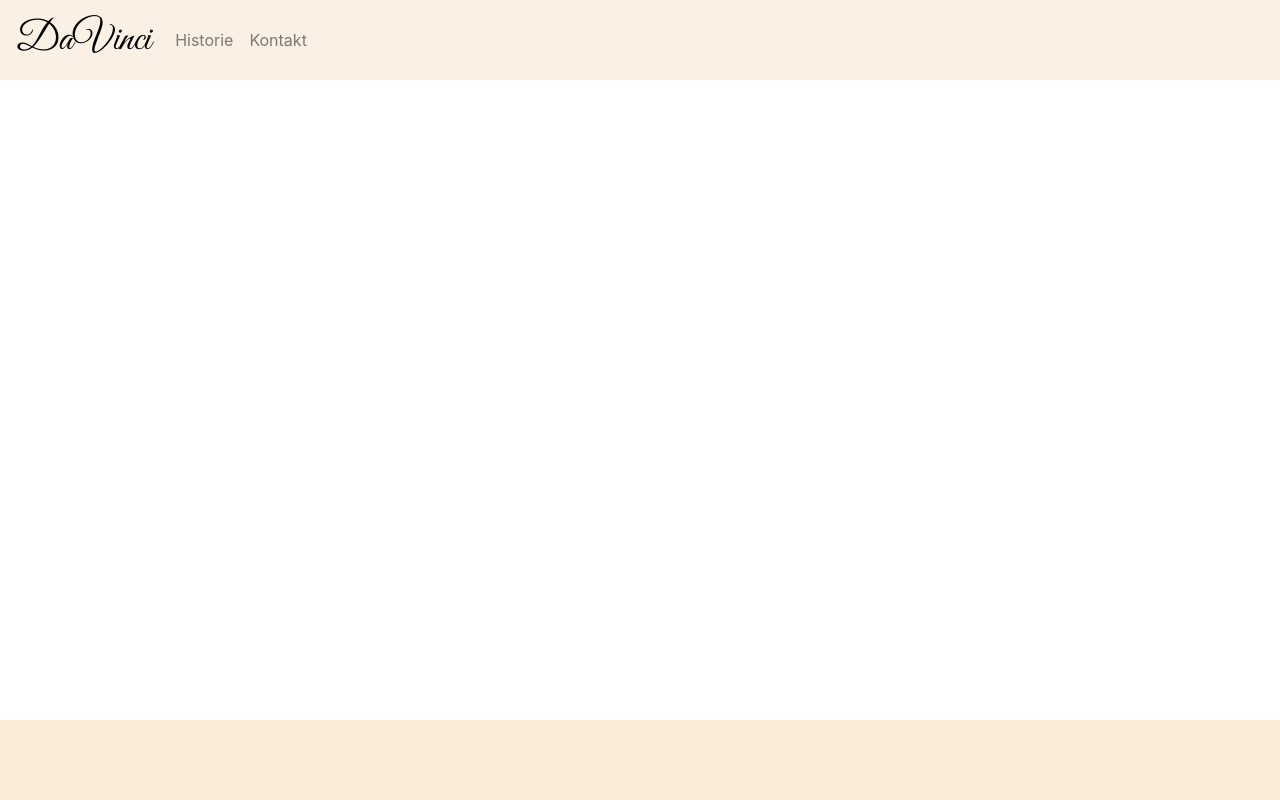
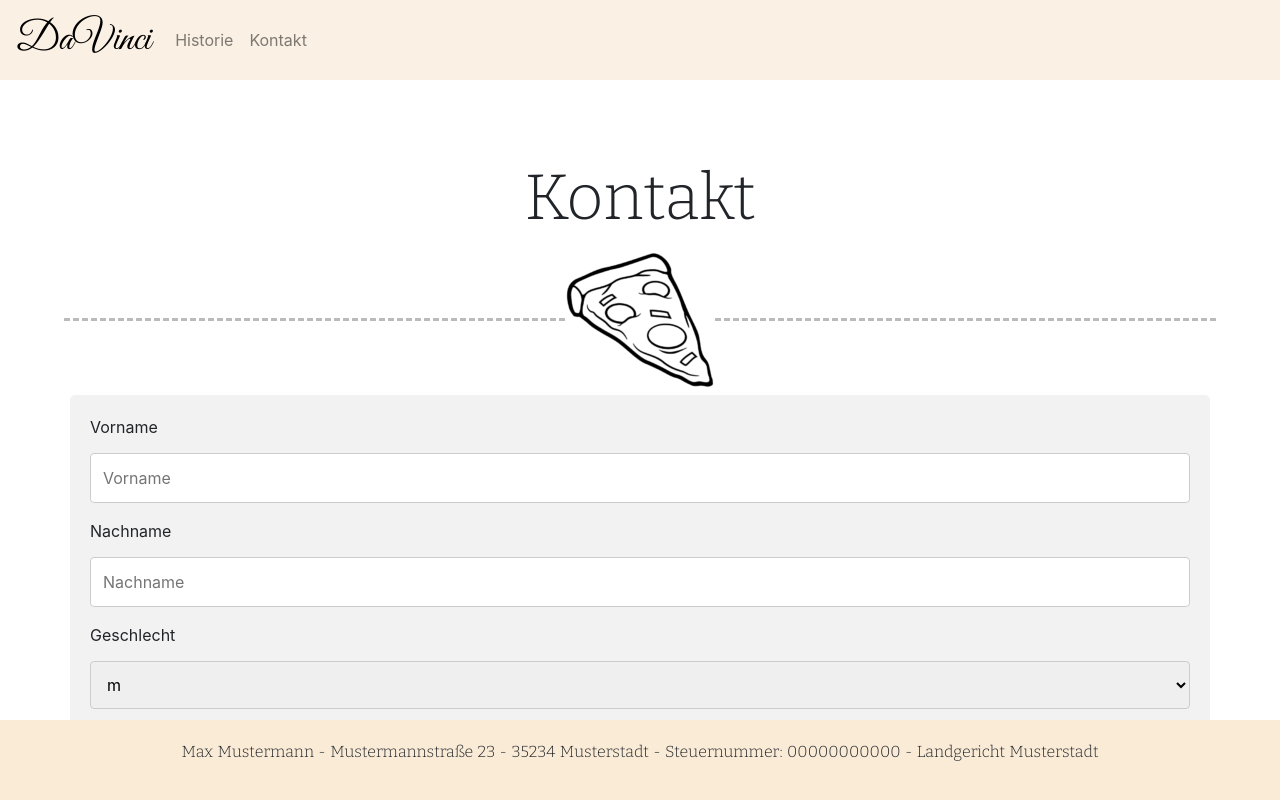
Before and after one commit to Fidelityyy/DaVinciNuxt, a Nuxt app: page /kontakt in a window 1280 px wide. Built offline with nearby package versions, Linux system fonts and the light colour scheme.

Commit message:
Kontakt ausgebessert, Historie neu gemacht, Footer befüllt

```diff
--- a/pages/historie.vue
+++ b/pages/historie.vue
@@ -4,38 +4,26 @@
       <Navbar />
     </div>
     <div id="body">
+      <h1>Historie</h1>
       <div id="erstercontainer">
         <hr class="dashed" />
-        <img
-          src="~assets/pizza2.png"
-          alt="Pizza vector"
-        /><img />
+        <img src="~assets/pizza2.png" alt="Pizza vector" /><img />
         <hr class="dashed" />
       </div>
-      <div id="zweitercontainer">
-        <div id="davinciblock">
-          <img
-            id="davinci"
-            src="https://www.planet-schule.de/mm/nie-wieder-keine-ahnung/malerei/img/kuenstler_da_vinci.jpg"
-            style="width: 10vw; height: auto; border-radius: 50%"
-          /><img />
-          <p class="leonardo">Leonardo Da Vinci</p>
-        </div>
-        <div id="pizzablock">
-          <img
-            id="pizzabild"
-            src="https://www.koch-mit.de/app/uploads/2020/02/ofenpizza.jpg"
-            style="width: 20vw; border-radius: 5%"
-          /><img />
-          <p id="pizzatext">
-            Unsere Traditions-Pizzeria besteht seit Ihrer Eröffnung im Jahre
-            1472 und überzeugt seitdem mit ihren frischen und leckeren Pizzen.
-          </p>
-        </div>
-        <div id="abtrennung"></div>
+      <div id = "leonardocontainer">
+      <div id="leonardobox">
+        <img src="~assets/davinciportait.jpg" id = "leonardobild"/>
+        <p id="#leonardobildunterschrift">Leonardo Da Vinci</p>
+      </div>
+          <p id="leonardotext">
+          Die Geschichte unserer Pizzeria fängt im Jahre 1472 an, als der
+          Gründer unserer Pizzeria, Leonardo Da Vinci, sich mit 20 Jahren dazu
+          entschließt, sein Hobby zum Beruf zu machen und eine Pizzeria zu
+          gründen.
+        </p>
       </div>
     </div>
-    <div id="footer"></div>
+    <div id="footer"><p>Max Mustermann - Mustermannstraße 23 - 35234 Musterstadt - Steuernummer: 00000000000 - Landgericht Musterstadt</p></div>
   </div>
 </template>
 
@@ -86,47 +74,63 @@ export default {};
 
 #erstercontainer {
   display: flex;
-  width: 90vw;
+  width: 100vw;
   justify-content: center;
 }
 
 hr.dashed {
   display: flex;
-  width: 100%;
+  width: 40%;
   border-top: 3px dashed #bbb;
   align-self: center;
 }
-#zweitercontainer {
+
+#leonardotext {
+  text-align: center;
+  margin-right: 10vw;
+  margin-left: 10vw;
+  font-family: "Bitter", serif;
+  background-color: floralwhite;
+  box-shadow: 0 4px 8px 0 rgba(0, 0, 0, 0.2), 0 6px 20px 0 rgba(0, 0, 0, 0.19)
+}
+
+#leonardobox {
   display: flex;
   flex-direction: column;
-  width: 100%;
+  align-items: center;
   text-align: center;
+  margin-left: 10vw;
 }
 
-#davinciblock {
-  display: flex;
-  flex-direction: column;
-  align-self: start;
+#leonardocontainer {
+  display:flex;
+  margin-top: 5vh;
 }
 
-#pizzablock {
-  display: flex;
+#leonardobild {
+  border-radius: 50%;
   width: 10vw;
+  margin-bottom: 1vh;
   height: auto;
-  align-content: center;
+  box-shadow: 0 4px 8px 0 rgba(0, 0, 0, 0.7), 0 6px 20px 0 rgba(0, 0, 0, 0.19)
 }
 
-#pizzatext {
-  margin-left: 5vw;
-  display: flex;
-  width: 10vw;
-  height: 10vh;
+#leonardobildunterschrift {
+  font-family: "Great Vibes", cursive;
 }
 
 #footer {
-  grid-area: footer;
+  display:flex;
   width: 100vw;
   background-color: antiquewhite;
-  height: 100%;
+  font-family: "Bitter", serif;
+  justify-content: center;
+  align-items: center;
+}
+
+h1 {
+  text-align: center;
+  font-family: "Bitter", serif;
+  font-size: 8vh;
 }
 </style>
--- a/pages/index.vue
+++ b/pages/index.vue
@@ -15,7 +15,7 @@
         </div>
       </div>
     </div>
-    <div id="footer"></div>
+    <div id="footer"><p>Max Mustermann - Mustermannstraße 23 - 35234 Musterstadt - Steuernummer: 00000000000 - Landgericht Musterstadt</p></div>
   </div>
 </template>
 
@@ -96,7 +96,11 @@ hr.dashed {
 }
 
 #footer {
+  display:flex;
   width: 100vw;
   background-color: antiquewhite;
+  font-family: "Bitter", serif;
+  justify-content: center;
+  align-items: center;
 }
 </style>
--- a/pages/kontakt.vue
+++ b/pages/kontakt.vue
@@ -1,11 +1,55 @@
 <template>
   <div id="container">
-     <div id="header">
-      <Navbar/>
+    <div id="header">
+      <Navbar />
     </div>
     <div id="body">
+      <h1>Kontakt</h1>
+      <div id="erstercontainer">
+        <hr class="dashed" />
+        <img src="~assets/pizza2.png" alt="Pizza vector" /><img />
+        <hr class="dashed" />
+      </div>
+      <div>
+        <div class="container">
+          <form action="action_page.php">
+            <label for="vname">Vorname</label>
+            <input
+              type="text"
+              id="vname"
+              name="vorname"
+              placeholder="Vorname"
+            />
+
+            <label for="nname">Nachname</label>
+            <input
+              type="text"
+              id="nname"
+              name="nachname"
+              placeholder="Nachname"
+            />
+
+            <label for="ges">Geschlecht</label>
+            <select id="ges" name="geschlecht">
+              <option value="m">m</option>
+              <option value="w">w</option>
+              <option value="d">d</option>
+            </select>
+
+            <label for="nachricht">Nachricht:</label>
+            <textarea
+              id="nachricht"
+              name="nachricht"
+              placeholder="Nachricht eingeben."
+              style="height: 200px"
+            ></textarea>
+
+            <input type="submit" value="Senden" />
+          </form>
+        </div>
+      </div>
     </div>
-    <div id="footer"></div>
+    <div id="footer"><p>Max Mustermann - Mustermannstraße 23 - 35234 Musterstadt - Steuernummer: 00000000000 - Landgericht Musterstadt</p></div>
   </div>
 </template>
 
@@ -13,7 +57,7 @@
 export default {};
 </script>
 
-<style>
+<style scoped>
 #container {
   display: grid;
   width: 100vw;
@@ -45,10 +89,73 @@ export default {};
   justify-self: center;
   padding-top: 10vh;
   flex-direction: column;
+  overflow-y: auto;
+  -ms-overflow-style: none;
+  scrollbar-width: none;
 }
 
 #footer {
+  display:flex;
   width: 100vw;
   background-color: antiquewhite;
+  font-family: "Bitter", serif;
+  justify-content: center;
+  align-items: center;
+}
+
+#body::-webkit-scrollbar {
+  display: none;
+}
+
+h1 {
+  text-align: center;
+  font-family: "Bitter", serif;
+  font-size: 8vh;
+}
+
+hr.dashed {
+  display: flex;
+  width: 100%;
+  border-top: 3px dashed #bbb;
+  align-self: center;
+}
+
+#erstercontainer {
+  display: flex;
+  width: 90vw;
+  justify-content: center;
+}
+
+input[type="text"],
+select,
+textarea {
+  width: 100%;
+  padding: 12px;
+  border: 1px solid #ccc;
+  border-radius: 4px;
+  box-sizing: border-box;
+  margin-top: 6px;
+  margin-bottom: 16px;
+  resize: vertical;
+}
+
+input[type="submit"] {
+  background-color: gray;
+  color: white;
+  padding: 12px 20px;
+  border: none;
+  border-radius: 4px;
+  cursor: pointer;
+}
+
+input[type="submit"]:hover {
+  background-color: darkred;
+}
+
+.container {
+  border-radius: 5px;
+  background-color: #f2f2f2;
+  padding: 20px;
+  margin-bottom: 5vh;
 }
 </style>
```
Also changed, not shown: assets/davinciportait.jpg (added), assets/ofenpizza.jpg (added).
